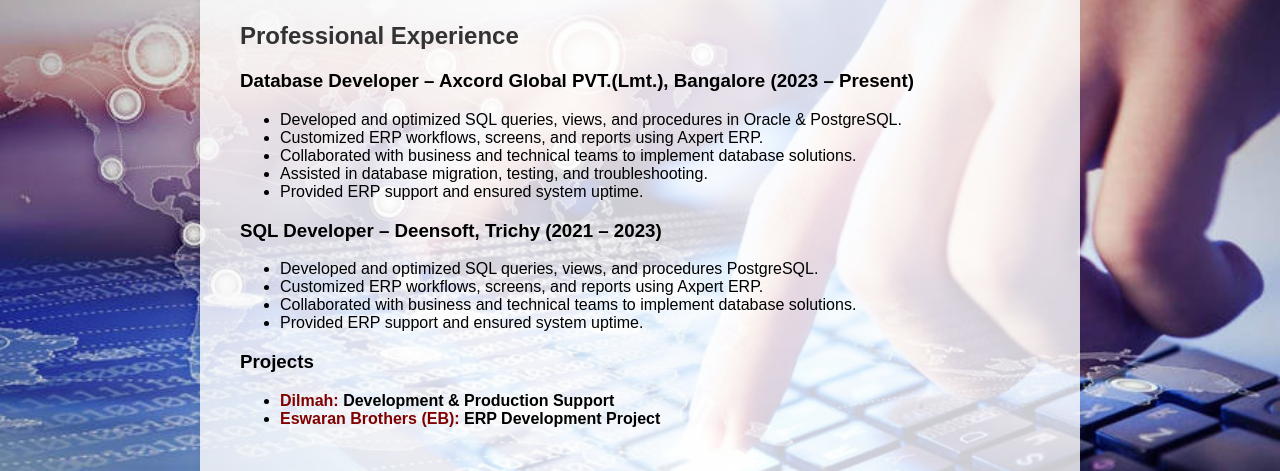
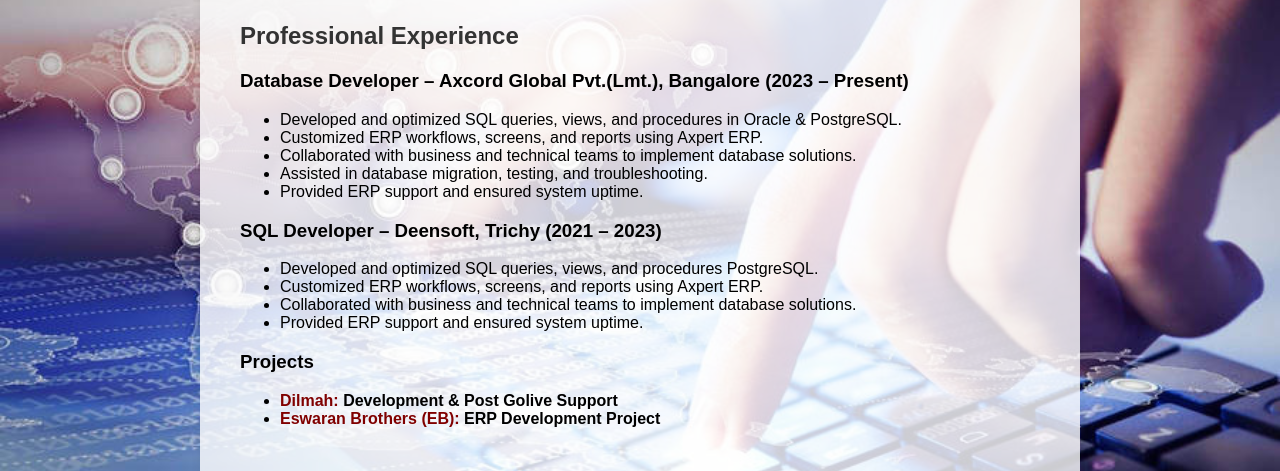
Before and after one commit to Poovizhi4820/poovizhi-website, a plain HTML site: page index.html in a window 1280 px wide. Shown: the part 817-1288 px from the top of the page. Drawn offline with Linux system fonts and the light colour scheme.

Commit message:
Fix HTML encoding issues in index.html

```diff
--- a/index.html
+++ b/index.html
@@ -49,7 +49,7 @@
     <section id="experience">
     <h2>Professional Experience</h2>
 
-    <h3>Database Developer – Axcord Global PVT.(Lmt.), Bangalore (2023 – Present)</h3>
+    <h3>Database Developer – Axcord Global Pvt.(Lmt.), Bangalore (2023 – Present)</h3>
     <ul>
         <li>Developed and optimized SQL queries, views, and procedures in Oracle & PostgreSQL.</li>
         <li>Customized ERP workflows, screens, and reports using Axpert ERP.</li>
@@ -67,7 +67,7 @@
 
     <h3>Projects</h3>
     <ul>
-        <li><span class="label">Dilmah:</span> <span class="value">Development & Production Support</span></li>
+        <li><span class="label">Dilmah:</span> <span class="value">Development & Post Golive Support</span></li>
         <li><span class="label">Eswaran Brothers (EB):</span> <span class="value">ERP Development Project</span></li>
     </ul>
 </section>
```
